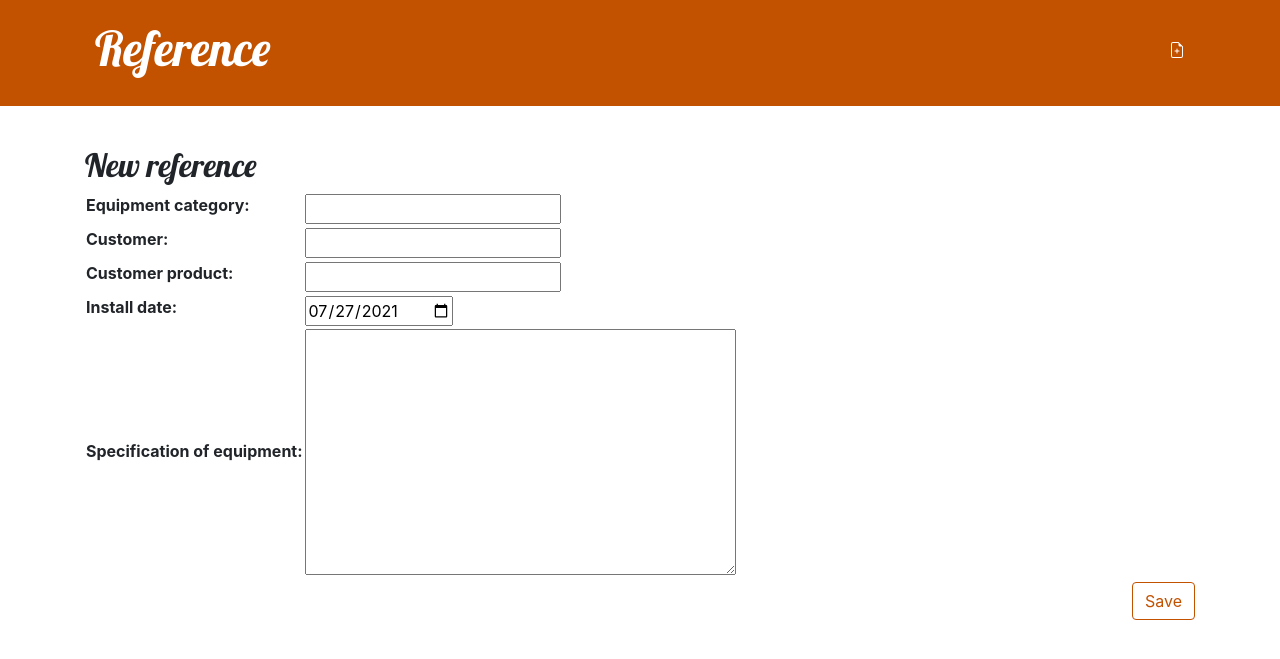
After one commit to BlaNaoZ/jjbioenergy, a Django app: page /reference/new/ in a window 1280 px wide. The commit adds this page. Shown: the top 659 px of the page. Run offline with Django 3.2, Linux system fonts and the light colour scheme; a user stored in the database is signed in; parts of the project's set-up code (start-up, migrations or seed data) failed here and were passed over.

Commit message:
added CSS added form to add references

```diff
--- /dev/null
+++ b/app/forms.py
@@ -0,0 +1,17 @@
+from django import forms
+
+from .models import Reference
+
+
+class DateInput(forms.DateInput):
+    input_type = 'date'
+
+
+class ReferenceForm(forms.ModelForm):
+
+    class Meta:
+        model = Reference
+        fields = ('equipment_category', 'customer', 'customer_product', 'install_date', 'specification_of_equipment',)
+        widgets = {
+            'install_date': DateInput()
+        }
--- a/app/models.py
+++ b/app/models.py
@@ -5,6 +5,7 @@ from django.db.models.signals import post_save
 from django.dispatch import receiver
 from django.utils import timezone
 from django import forms
+from django.utils.datetime_safe import date
 
 '''SPEC_CHOICES = (
     ('cap', 'capacity'),
@@ -38,7 +39,7 @@ class Reference(models.Model):
     supplier = models.ForeignKey(settings.AUTH_USER_MODEL, on_delete=models.CASCADE)
     customer = models.CharField(max_length=50)
     customer_product = models.CharField(max_length=100)
-    install_date = models.DateField()
+    install_date = models.DateField(default=date.today)
     specification_of_equipment = models.TextField()
 
     '''
@@ -46,7 +47,6 @@ class Reference(models.Model):
     '''
 
     def publish(self):
-        self.install_date = timezone.now()
         self.save()
 
     def __str__(self):
--- /dev/null
+++ b/app/static/css/app.css
@@ -0,0 +1,70 @@
+.page-header {
+    background-color: #C25100;
+    margin-top: 0;
+    margin-bottom: 40px;
+    padding: 20px 20px 20px 40px;
+}
+
+.page-header h1,
+.page-header h1 a,
+.page-header h1 a:visited,
+.page-header h1 a:active {
+    color: #ffffff;
+    font-size: 36pt;
+    text-decoration: none;
+}
+
+h1,
+h2,
+h3,
+h4 {
+    font-family: 'Lobster', cursive;
+}
+
+.date {
+    color: #828282;
+}
+
+.save {
+    float: right;
+}
+
+.post-form textarea,
+.post-form input {
+    width: 100%;
+}
+
+.top-menu,
+.top-menu:hover,
+.top-menu:visited {
+    color: #ffffff;
+    float: right;
+    font-size: 26pt;
+    margin-right: 20px;
+}
+
+.post {
+    margin-bottom: 70px;
+}
+
+.post h2 a,
+.post h2 a:visited {
+    color: #000000;
+}
+
+.post > .date,
+.post > .actions {
+    float: right;
+}
+
+.btn-default,
+.btn-default:visited {
+    color: #C25100;
+    background: none;
+    border-color: #C25100;
+}
+
+.btn-default:hover {
+    color: #FFFFFF;
+    background-color: #C25100;
+}
--- a/app/templates/app/base.html
+++ b/app/templates/app/base.html
@@ -1,11 +1,20 @@
+{% load static %}
 <!DOCTYPE html>
 <html>
     <head>
-        <title>Reference</title>
+        <title>JJBioEnergy</title>
+        <link rel="stylesheet" href="https://cdn.jsdelivr.net/npm/bootstrap@4.5.3/dist/css/bootstrap.min.css" integrity="sha384-TX8t27EcRE3e/ihU7zmQxVncDAy5uIKz4rEkgIXeMed4M0jlfIDPvg6uqKI2xXr2" crossorigin="anonymous">
+        <link href='//fonts.googleapis.com/css?family=Lobster&subset=latin,latin-ext' rel='stylesheet' type='text/css'>
+        <link rel="stylesheet" href="{% static 'css/app.css' %}">
     </head>
     <body>
         <header class="page-header">
             <div class="container">
+                {% if user.is_authenticated %}
+                <a href="{% url 'reference_new' %}" class="top-menu">
+                    {% include './icons/file-earmark-plus.svg' %}
+                </a>
+                {% endif %}
                 <h1><a href="/">Reference</a></h1>
             </div>
         </header>
--- /dev/null
+++ b/app/templates/app/reference_edit.html
@@ -0,0 +1,11 @@
+{% extends 'app/base.html' %}
+
+{% block content %}
+    <h2>New reference</h2>
+    <form method="POST" class="reference-form">{% csrf_token %}
+        <table>
+            {{ form.as_table }}
+        </table>
+        <button type="submit" class="save btn btn-default">Save</button>
+    </form>
+{% endblock %}
--- a/app/urls.py
+++ b/app/urls.py
@@ -6,4 +6,6 @@ from . import views
 urlpatterns = [
     path('', views.reference_list, name='reference_list'),
     path('reference/<int:pk>/', views.reference_detail, name='reference_detail'),
+    path('reference/new/', views.reference_new, name='reference_new'),
+    path('reference/<int:pk>/edit', views.reference_edit, name='reference_edit')
 ]
--- a/app/views.py
+++ b/app/views.py
@@ -1,6 +1,6 @@
-from django.shortcuts import render, get_object_or_404
+from django.shortcuts import render, get_object_or_404, redirect
 from django.utils import timezone
-
+from .forms import ReferenceForm
 from app.models import Reference
 
 
@@ -22,3 +22,34 @@ def category_list(request):
 def category_detail(request, pk):
     category = get_object_or_404(Reference, pk)
     return render(request, 'app/reference_detail.html', {'category': category})
+
+
+def reference_new(request):
+    if request.method == "POST":
+        form = ReferenceForm(request.POST)
+        if form.is_valid():
+            reference = form.save(commit=False)
+            reference.supplier = request.user
+            reference.save()
+            reference.reference_number = 'ref-' + str(reference.equipment_category) + '-' + str(reference.pk)
+            reference.save()
+            return redirect('reference_detail', pk=reference.pk)
+    else:
+        form = ReferenceForm()
+    return render(request, 'app/reference_edit.html', {'form': form})
+
+
+def reference_edit(request, pk):
+    reference = get_object_or_404(Reference, pk=pk)
+    if request.method == "POST":
+        form = ReferenceForm(request.POST, instance=reference)
+        if form.is_valid():
+            reference = form.save(commit=False)
+            reference.supplier = request.user
+            reference.save()
+            reference.reference_number = 'ref-' + str(reference.equipment_category) + '-' + str(reference.pk)
+            reference.save()
+            return redirect('reference_detail', pk=reference.pk)
+    else:
+        form = ReferenceForm(instance=reference)
+    return render(request, 'app/reference_edit.html', {'form': form})
```
Also changed, not shown: app/templates/app/reference_detail.html (+7 -0 lines), app/migrations/0008_auto_20210727_1430.py (added), app/templates/app/icons/file-earmark-plus.svg (added), app/templates/app/icons/pencil-fill.svg (added), db.sqlite3.
